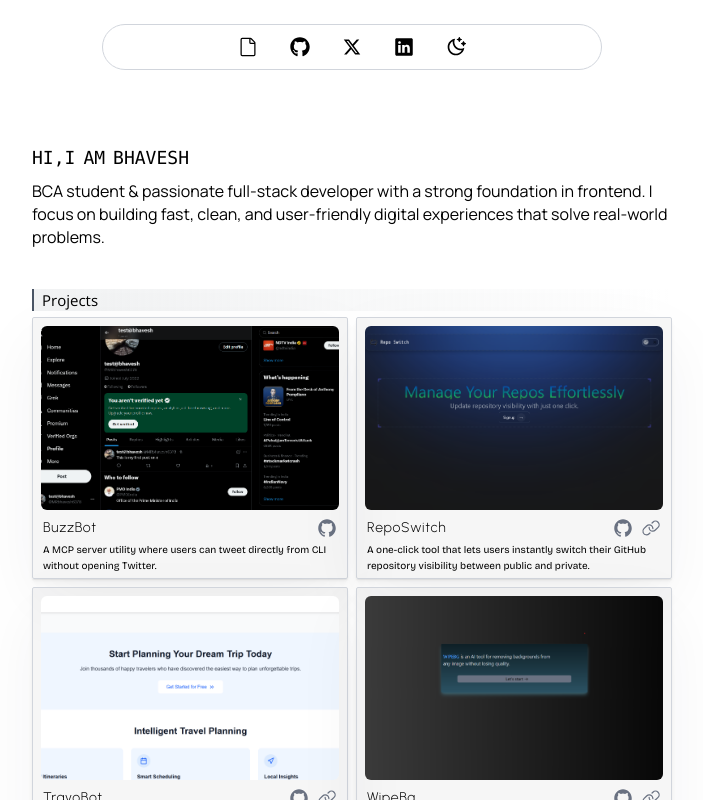
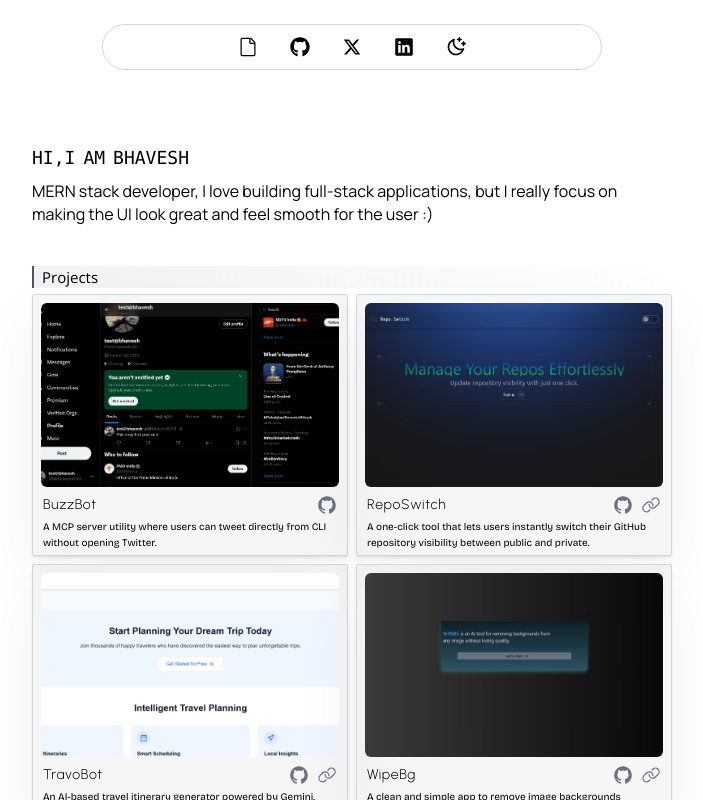
Before and after one commit to Bhaveshanjana/Portfolio, a Next.js app: page / in a window 1280 px wide. Shown: the top 800 px of the page, without its empty margins (288-991 px from the left). Built offline with nearby package versions, Linux system fonts and the light colour scheme.

Commit message:
feat: update hero section description

```diff
--- a/src/components/Hero.tsx
+++ b/src/components/Hero.tsx
@@ -12,9 +12,7 @@ const Hero = () => {
             className="text-[15px] md:text-lg dark:text-gray-200"
             duration={1000}
           />
-          BCA student & passionate full-stack developer with a strong foundation
-          in frontend. I focus on building fast, clean,
-          and user-friendly digital experiences that solve real-world problems.
+          MERN stack developer, I love building full-stack applications, but I really focus on making the UI look great and feel smooth for the user :)
         </h2>
       </div>
     </div>
```
